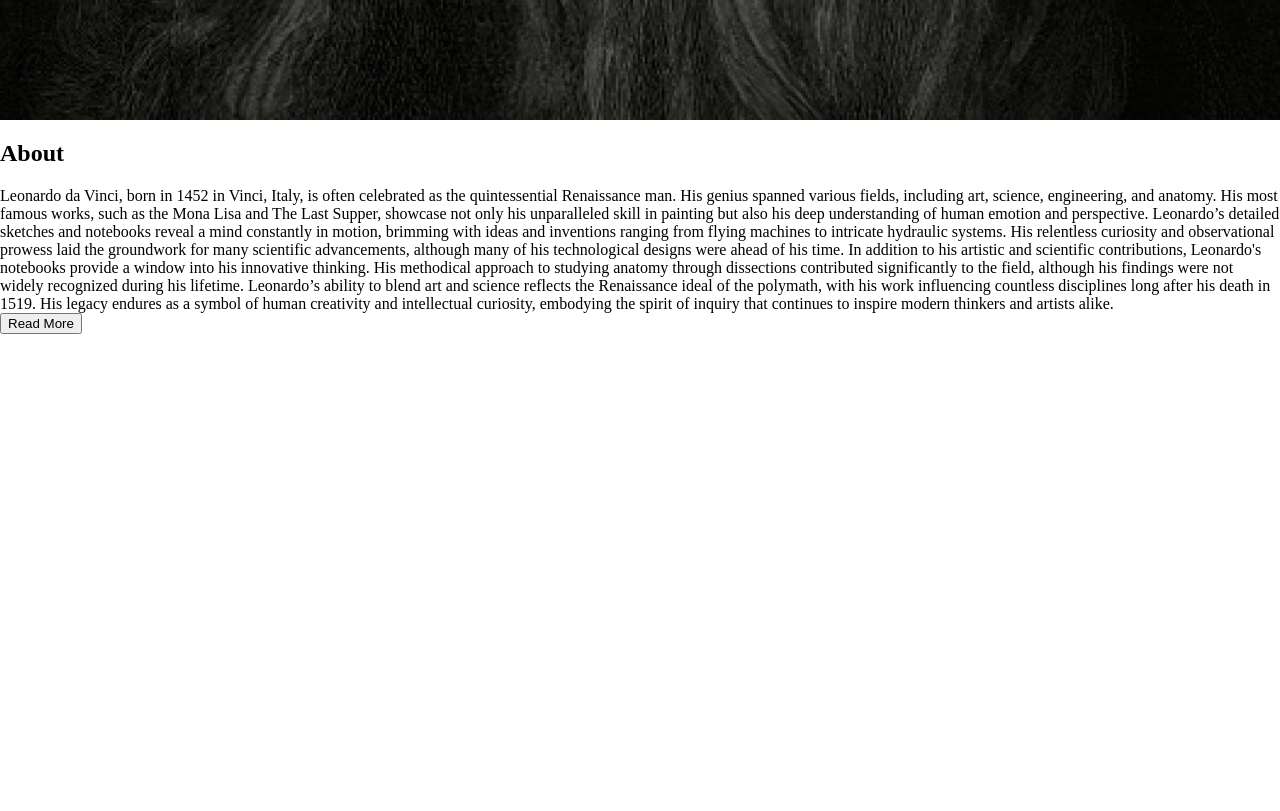
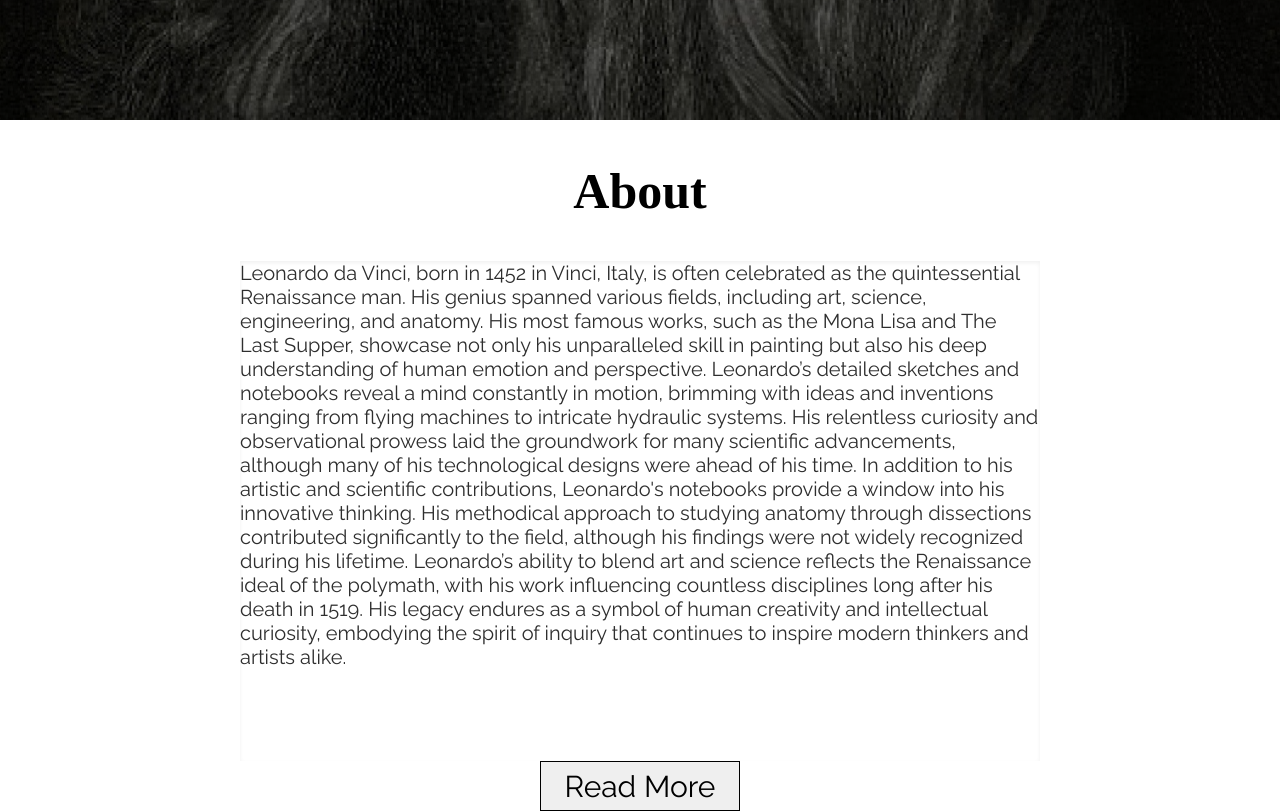
Before and after one commit to Zaransoftline/Leonardo-da-Vinci, a website: page public/index.html in a window 1280 px wide. Shown: the part 680-1491 px from the top of the page. Before the commit the page ends 1014 px from the top, so only its background shows below. Drawn offline with Linux system fonts and the light colour scheme; a web font is replaced by a local one.

Commit message:
Update style.css

```diff
--- a/public/style.css
+++ b/public/style.css
@@ -371,6 +371,50 @@ body {
     cursor: pointer;
 }
 
+.section {
+    display: flex;
+    justify-content: center;
+    padding-inline: 4vw;
+}
+
+.section-content {
+    max-width: 1400px;
+    width: 100%;
+    display: flex;
+    flex-direction: column;
+    align-items: center;
+}
+
+.section-header {
+    font-family: "Forum", serif;
+    font-size: 50px;
+    color: #000;
+    text-align: center;
+}
+
+.about-text {
+    font-family: "Raleway", system-ui;
+    font-size: 20px;
+    color: #2e2e2e;
+    max-width: 800px;
+    width: 100%;
+    height: 500px;
+    overflow: hidden;
+    box-shadow: rgba(0, 0, 0, 0.06) 0px 2px 4px 0px inset;
+}
+
+.read-more-btn {
+    width: 200px;
+    height: 50px;
+    border: 1px solid #000;
+    box-sizing: border-box;
+    font-family: "Raleway", system-ui;
+    font-size: 30px;
+    display: flex;
+    justify-content: center;
+    align-items: center;
+}
+
 @media (max-width: 600px) {
     .hamburger-menu {
         display: flex;
```
